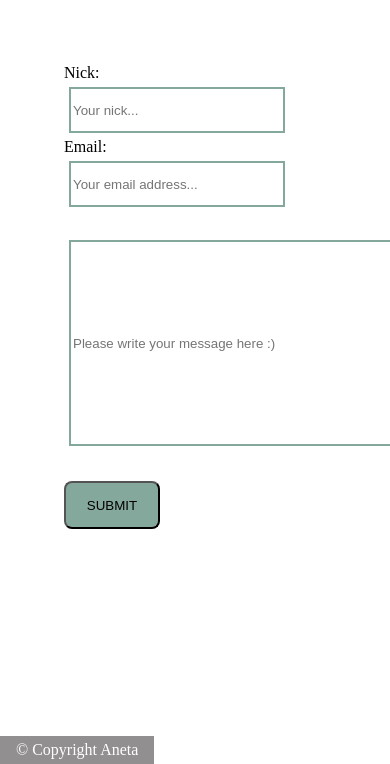
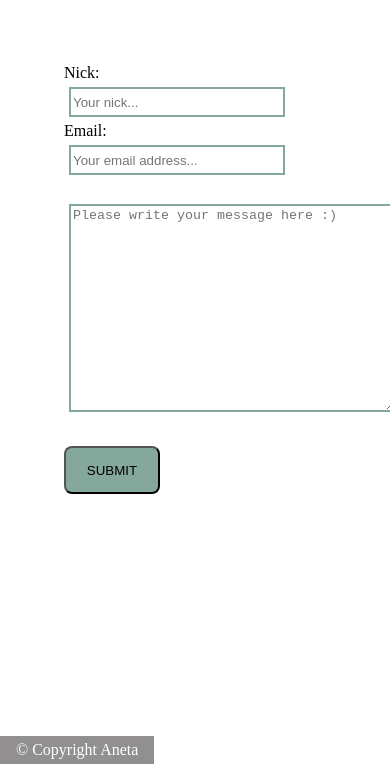
Before and after one commit to anetSzajo/exemplary-personal-page, a plain HTML site: page contact/index.html in a window 390 px wide. Shown: the part 80-844 px from the top of the page. Drawn offline with Linux system fonts and the light colour scheme.

Commit message:
add responsivity to contact page

```diff
--- a/contact/index.html
+++ b/contact/index.html
@@ -1,7 +1,7 @@
 <!DOCTYPE html>
 <html>
     <head>
-        <meta charset="UTF-8">
+        <meta charset="UTF-8" name="viewport" content="width=device-width, initial-scale=1">
         <title>Aneta Szajowka page</title>
         <link rel="stylesheet" href="../main.css">
         <link rel="stylesheet" href="main.css">
@@ -28,8 +28,8 @@
             <div>
                 <form class="contact-form">
                     <label for="nick">Nick: <input type="text" name="nick" placeholder="Your nick..."/></label>
-                    <label for="email">Email: <input type="email" name="email" placeholder="Your email address..."/></label>
-                    <label for="content"><input type="text" name="content" style="height: 200px" placeholder="Please write your message here :)"/></label>
+                    <label for="email">Email: <input type="email" name="email" placeholder="Your email address..." required/></label>
+                    <label><textarea type="text" name="content" placeholder="Please write your message here :)"></textarea></label>
                     <button class="submit-btn">SUBMIT</button>
                 </form>
             </div>
--- a/contact/main.css
+++ b/contact/main.css
@@ -9,18 +9,19 @@
 }
 
 input {
-    height: 2.5rem;
+    height: 1.5rem;
     width: 13rem;
     border: 2px solid rgb(133, 168, 157);
     display: block;
     margin: 5px;
 }
 
-input[name=content] {
-    margin-top: 33px;
+textarea[name=content] {
+    margin-top: 24px;
+    margin-left: 5px;
     width: 20rem;
-    height: 3rem;
-
+    height: 200px;
+    border: 2px solid rgb(133, 168, 157)
 }
 
 .submit-btn{
@@ -29,4 +30,11 @@ input[name=content] {
     border-radius: 8px;
     background: rgb(133, 168, 157);
     margin-top: 30px;
+    display: block;
 }
+
+.submit-btn:hover,
+.submit-btn:active {
+    background: rgb(182, 179, 179);
+
+}
--- a/main.css
+++ b/main.css
@@ -113,7 +113,7 @@ footer {
 }
 
 
-@media (min-width: 40rem) {
+@media screen and (min-width: 430px) {
     .hamburger-button {
         display: none;
     }
```
Also changed, not shown: index.html (+1 -1 lines), orcas/index.html (+1 -1 lines).
